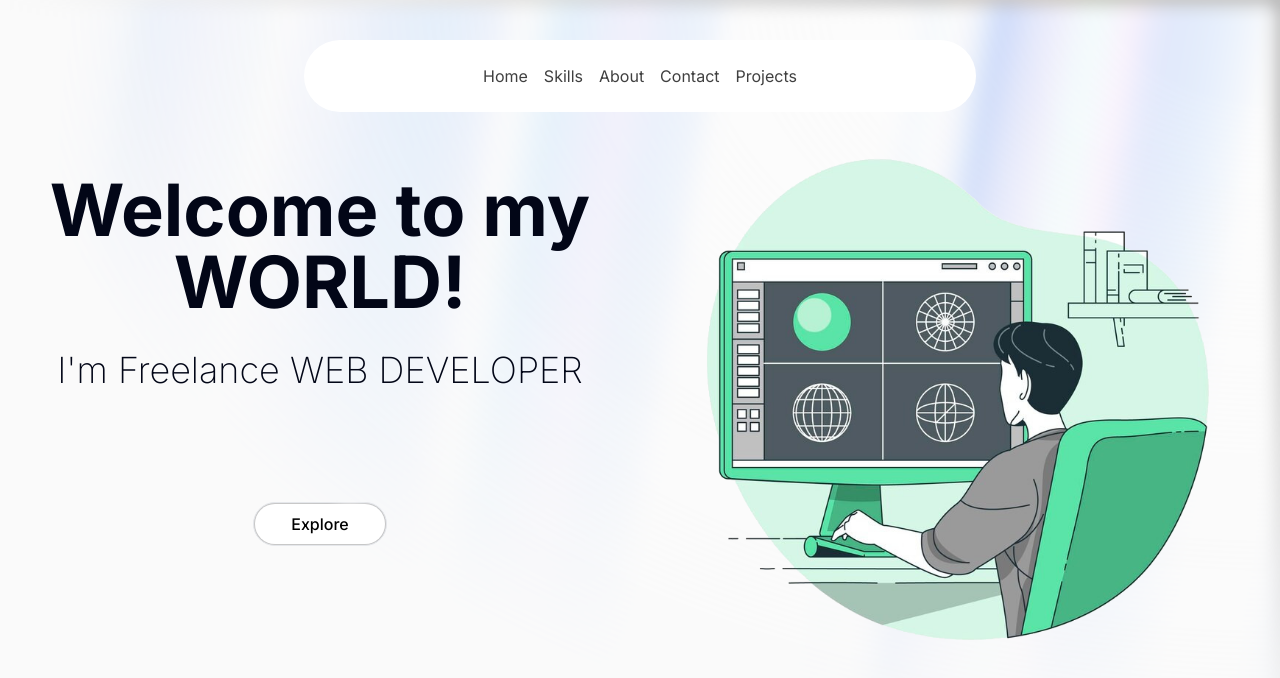
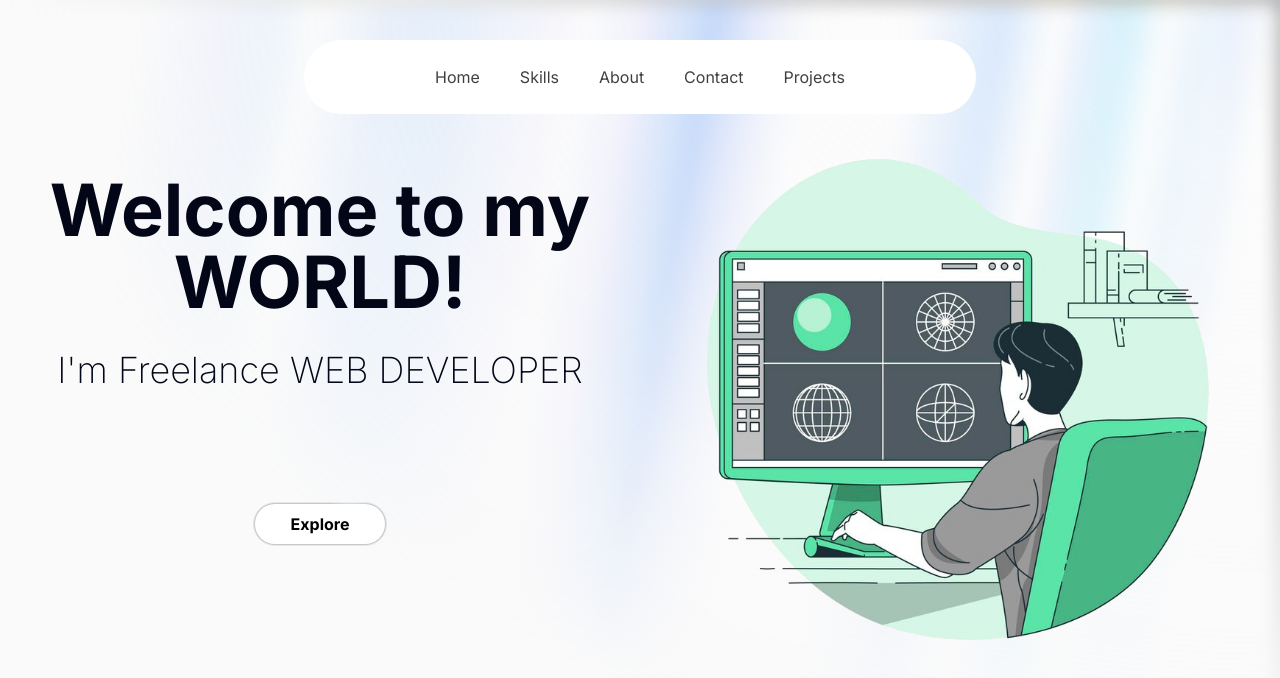
Before and after one commit to bharathkumar369/portfolio, a Next.js app: page / in a window 1280 px wide. Shown: the top 678 px of the page. Built offline with nearby package versions, Linux system fonts and the light colour scheme.

Commit message:
navbar decoration
color change

```diff
--- a/src/app/projects/page.jsx
+++ b/src/app/projects/page.jsx
@@ -53,7 +53,7 @@ const items = [
     icon: <IconClipboardCopy className="h-4 w-4 text-neutral-500" />,
   },
   {
-    title: "The Digital Revolution",
+    title: "url shortening",
     description: "Dive into the transformative power of technology.",
     header: <Skeleton />,
     image:<Image src={url}/>,
@@ -66,7 +66,7 @@ const items = [
     icon: <IconSignature className="h-4 w-4 text-neutral-500" />,
   },
   {
-    title: "The Power of Communication",
+    title: "Ecommerce page",
     description:
       "Understand the impact of effective communication in our lives.",
     header: <Skeleton />,
@@ -80,13 +80,13 @@ const items = [
     icon: <IconArrowWaveRightUp className="h-4 w-4 text-neutral-500" />,
   },
   {
-    title: "The Joy of Creation",
+    title: "Jobs search",
     description: "Experience the thrill of bringing ideas to life.",
     header: <Skeleton />,
     icon: <IconBoxAlignTopLeft className="h-4 w-4 text-neutral-500" />,
   },
   {
-    title: "The Spirit of Adventure",
+    title: "Jobs Search",
     description: "Embark on exciting journeys and thrilling discoveries.",
     header: <Skeleton />,
     image:<Image src={jobs} className=" w-[100%] h-[150px]"/>,
--- a/src/components/elements/HoverBoardButton.jsx
+++ b/src/components/elements/HoverBoardButton.jsx
@@ -8,9 +8,9 @@ const HoverBoardButton = () => {
             <HoverBorderGradient
                 containerClassName="rounded-full"
                 as="button"
-                className="dark:bg-black bg-white text-black dark:text-white flex items-center space-x-2"
+                className="dark:bg-myOrange bg-white text-black dark:text-black flex items-center space-x-2"
             >
-                <span className="px-5 font-medium">Explore</span>
+                <span className="px-5 font-bold">Explore</span>
             </HoverBorderGradient>
         </div>
     )
--- a/src/components/elements/Navbar.jsx
+++ b/src/components/elements/Navbar.jsx
@@ -9,7 +9,7 @@ const Navbar = ({ className }) => {
 
     return(
         <main
-            className={cn("fixed top-10 inset-x-0 max-w-2xl mx-auto z-50 text-bold", className)}
+            className={cn("fixed top-10 text-myOrange inset-x-0 max-w-2xl mx-auto z-50 text-bold border-myOrange", className)}
         >
             <Menu setActive={setActive} active={active}>
                 <HoveredLink href="/">Home</HoveredLink>
--- a/src/components/ui/bento-grid.tsx
+++ b/src/components/ui/bento-grid.tsx
@@ -44,8 +44,9 @@ export const BentoGridItem = ({
 
       )}
     >
-        {image}
-      <button className="bg-black rounded-full">{button}</button>
+        <div className="group-hover/bento:translate-x-2 transition duration-200 cursor-pointer">
+          {image}
+        </div>
       <div className="group-hover/bento:translate-x-2 transition duration-200">
         {icon}
         <div className="font-sans font-bold text-neutral-600 dark:text-neutral-200 mb-2 mt-2">
--- a/src/components/ui/navbar-menu.tsx
+++ b/src/components/ui/navbar-menu.tsx
@@ -70,7 +70,7 @@ export const Menu = ({
   return (
     <nav
       onMouseLeave={() => setActive(null)} // resets the state
-      className="relative rounded-full boder border-transparent dark:bg-black dark:border-white/[0.2] bg-white shadow-input flex justify-center space-x-4 px-8 py-6 "
+      className="relative rounded-full border border-transparent dark:bg-black dark:border-myOrange bg-white shadow-input flex justify-center space-x-10 px-8 py-6 "
     >
       {children}
     </nav>
@@ -113,7 +113,7 @@ export const HoveredLink = ({ children, ...rest }: any) => {
   return (
     <Link
       {...rest}
-      className="text-neutral-700 dark:text-neutral-200 hover:text-black "
+      className="text-neutral-700 dark:text-neutral-200 hover:text-myOrange "
     >
       {children}
     </Link>
--- a/tailwind.config.ts
+++ b/tailwind.config.ts
@@ -12,7 +12,7 @@ const config: Config = {
     "./src/components/**/*.{js,ts,jsx,tsx,mdx}",
     "./src/app/**/*.{js,ts,jsx,tsx,mdx}",
   ],
-  darkMode:"class",
+  // darkMode:"class",
   theme: {
     extend: {
       backgroundImage: {
@@ -20,8 +20,11 @@ const config: Config = {
         "gradient-conic":
           "conic-gradient(from 180deg at 50% 50%, var(--tw-gradient-stops))",
       },
+      colors:{
+        myOrange:"#e98141"
+      },
       animation:{
-        aurora: "aurora 60s linear infinite",
+        aurora: "aurora 30s linear infinite",
       },
       keyframes:{
         aurora: {
```
